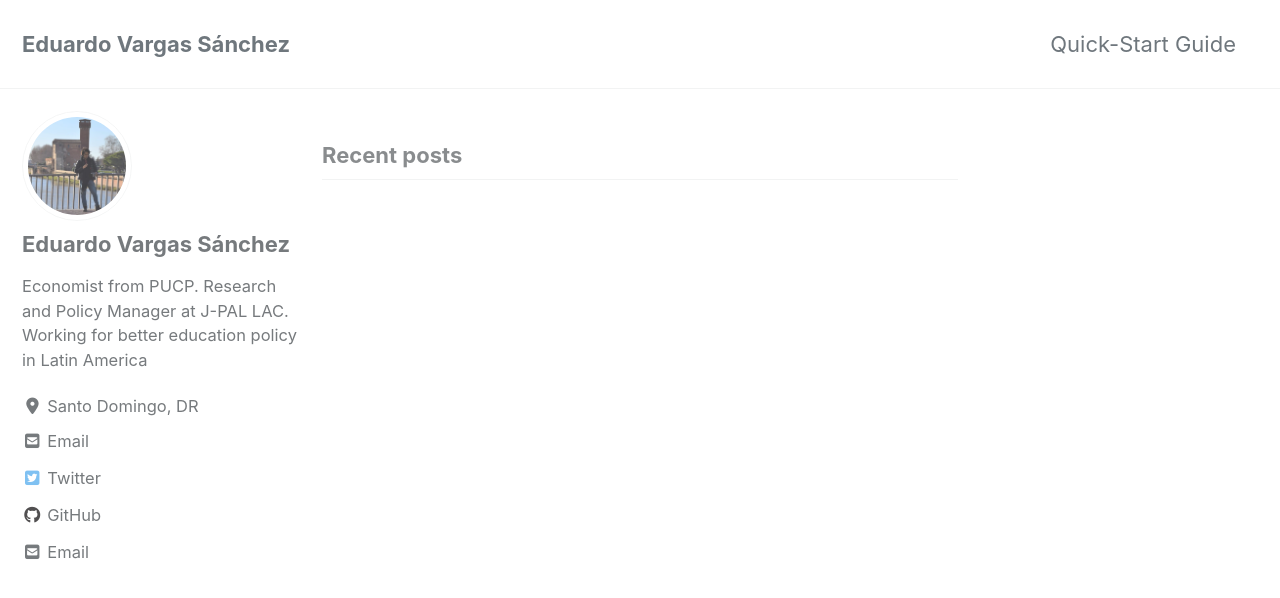
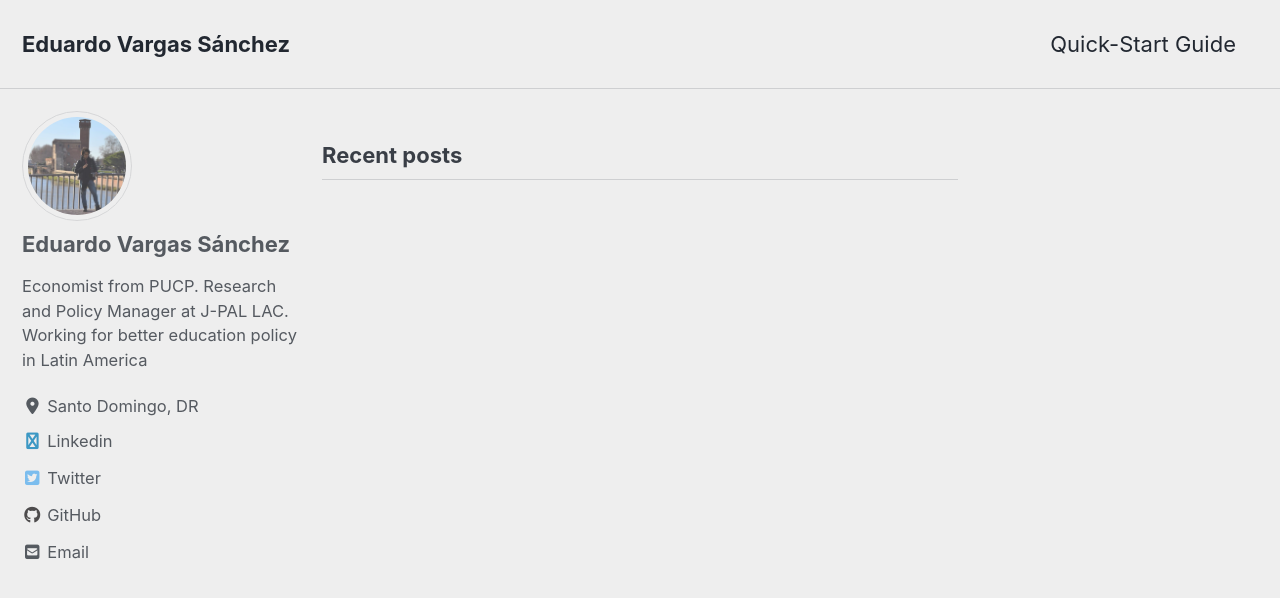
Before and after one commit to evargass/eduvargass.github.io, a Jekyll site: the page built from index.html, in a window 1280 px wide and 900 px high. Shown: the top 598 px of the window. Built offline with Jekyll 4.4.1, drawn with Linux system fonts in a browser that asks for light colours; cached includes are drawn as plain includes; nearby versions of some CDN libraries; the list of posts is cut into pages by our own code.

Commit message:
new edits

```diff
--- a/_config.yml
+++ b/_config.yml
@@ -12,7 +12,7 @@
 
 # theme                  : "minimal-mistakes-jekyll"
 # remote_theme           : "mmistakes/minimal-mistakes"
-minimal_mistakes_skin    : "default" # "air", "aqua", "contrast", "dark", "dirt", "neon", "mint", "plum", "sunrise"
+minimal_mistakes_skin    : "air" # "default", "air", "aqua", "contrast", "dark", "dirt", "neon", "mint", "plum", "sunrise"
 
 # Site Settings
 locale                   : "en-US"
@@ -113,9 +113,9 @@ author:
   location         : "Santo Domingo, DR"
   email            : "ce.vargass@gmail.com"
   links:
-    - label: "Email"
-      icon: "fas fa-fw fa-envelope-square"
-      url: mailto:ce.vargass@gmail.com
+    - label: "Linkedin"
+      icon: "fas fa-fw fa-linkedin"
+      url: "https://www.linkedin.com/in/eduardovargassanchez/"
     #- label: "Website"
     #  icon: "fas fa-fw fa-link"
       # url: "https://your-website.com"
```
